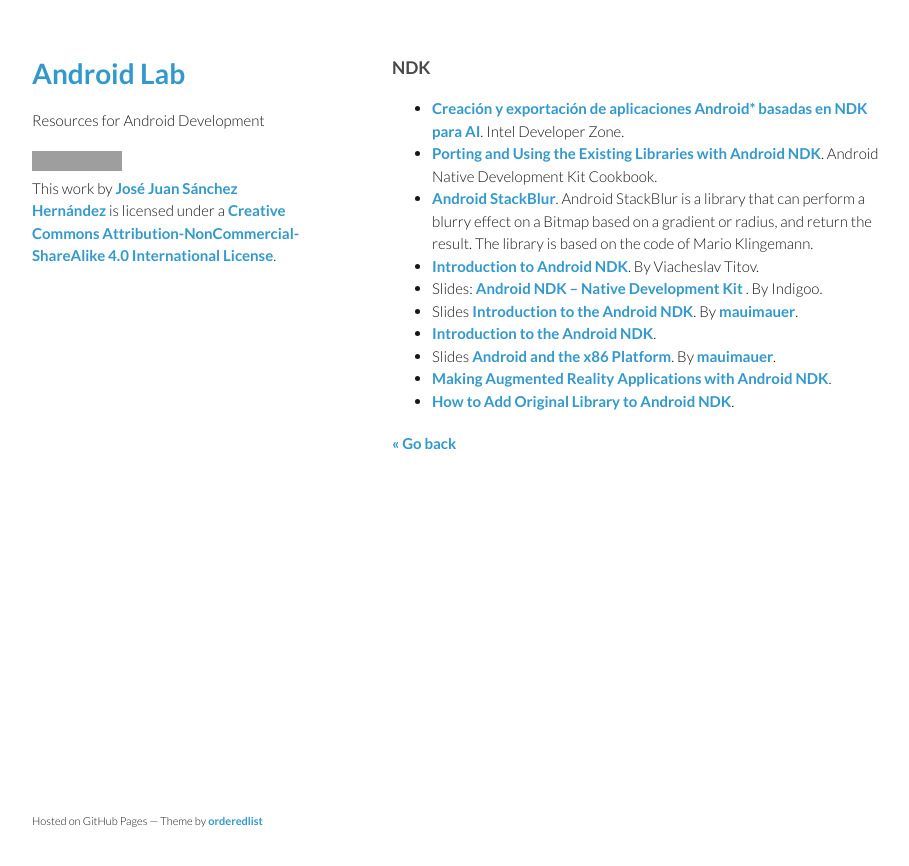
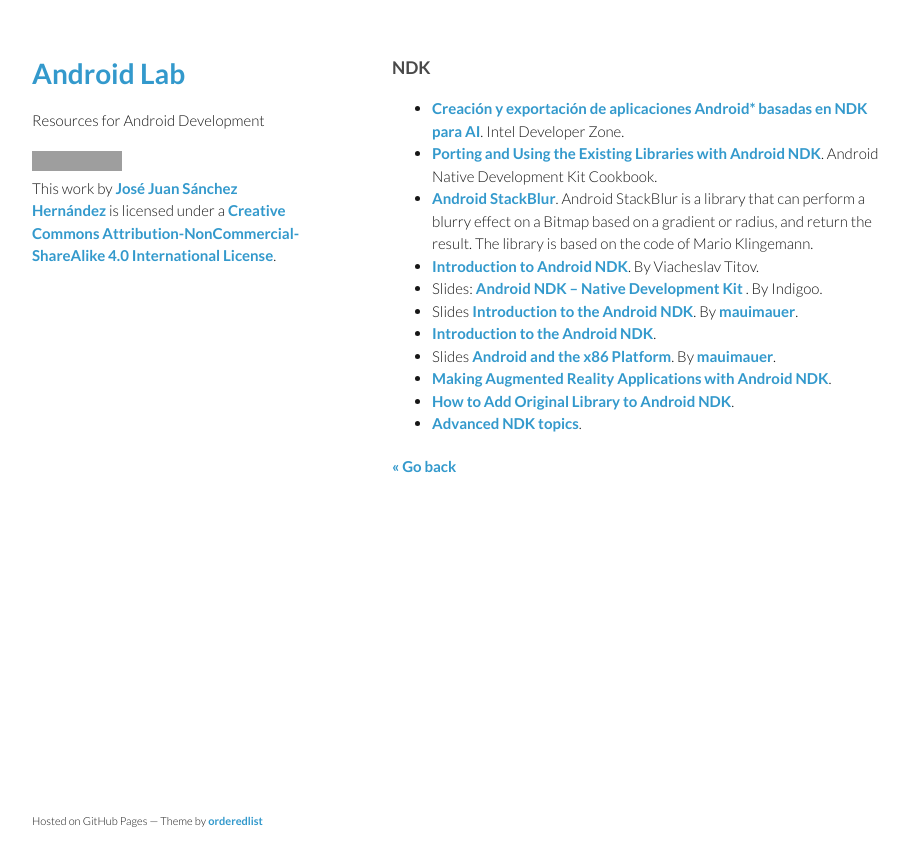
Before and after one commit to josejuansanchez/josejuansanchez.github.io, a Jekyll site: the page built from androidlab/ndk.md, in a window 1280 px wide. Shown: the top 866 px of the page, without its empty margins (178-1087 px from the left). Built offline with Jekyll 4.4.1, drawn with Linux system fonts in a browser that asks for light colours; grey boxes are pictures that could not be loaded.

Commit message:
Update ndk.md

```diff
--- a/androidlab/ndk.md
+++ b/androidlab/ndk.md
@@ -15,5 +15,6 @@
 * Slides [Android and the x86 Platform](https://speakerdeck.com/mauimauer/android-and-the-x86-platform). By [mauimauer](https://speakerdeck.com/mauimauer).
 * [Making Augmented Reality Applications with Android NDK](http://www.slideshare.net/zilk/making-augmented-reality-applications-with-android-ndk-28065038).
 * [How to Add Original Library to Android NDK](http://www.slideshare.net/noritsuna/lecture03-2-web).
+* [Advanced NDK topics](http://www.slideshare.net/seamaster29/advanced-ndk-topics).
 
 [&laquo; Go back](./)
```
